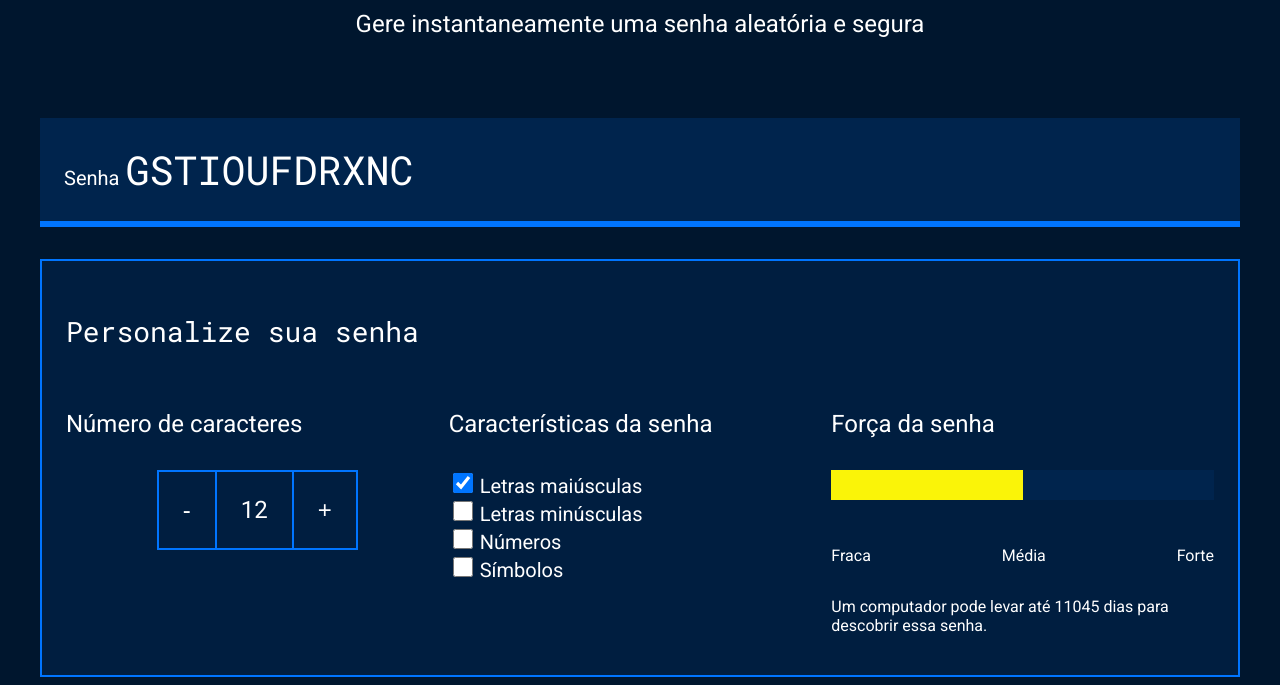
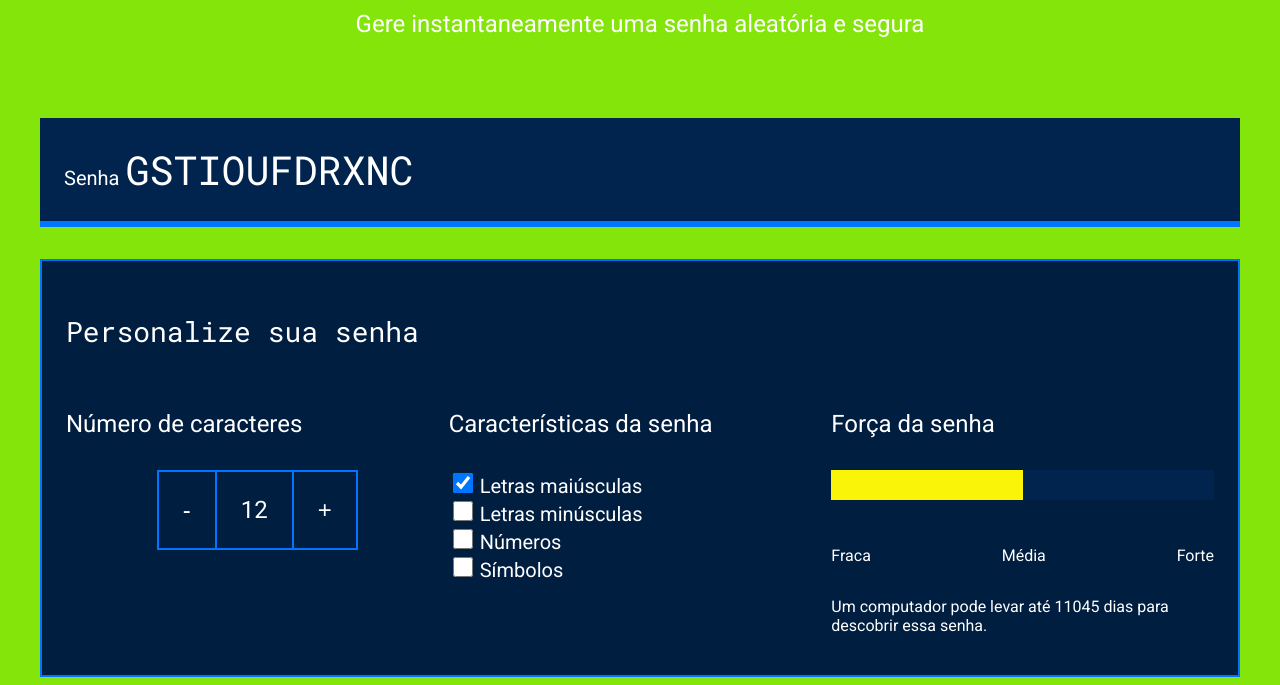
Before and after one commit to mgznn/miguel-2t-3b, a plain HTML site: page index.html in a window 1280 px wide. Shown: the part 208-893 px from the top of the page. Drawn offline with Linux system fonts and the light colour scheme.

Commit message:
Update style.css

```diff
--- a/style.css
+++ b/style.css
@@ -2,7 +2,7 @@
 
 :root {
     --branco: white;
-    --cor-de-fundo: #00162E;
+    --cor-de-fundo: #83E509;
     --fundo-senha: #00244D;
     --fundo-texto: #001E40;
     --borda: #0075FF;
```
